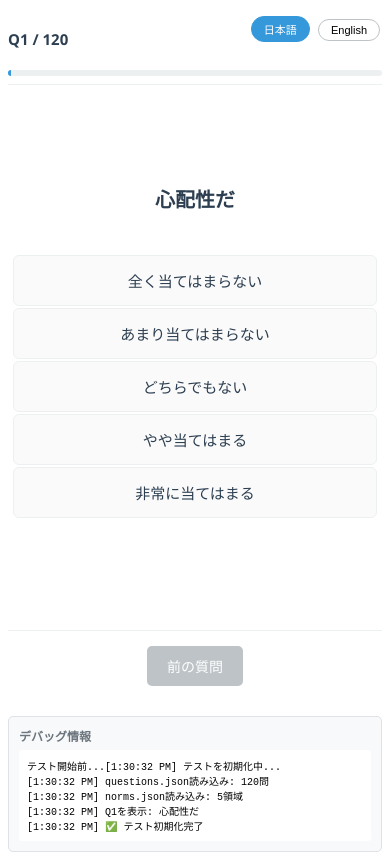
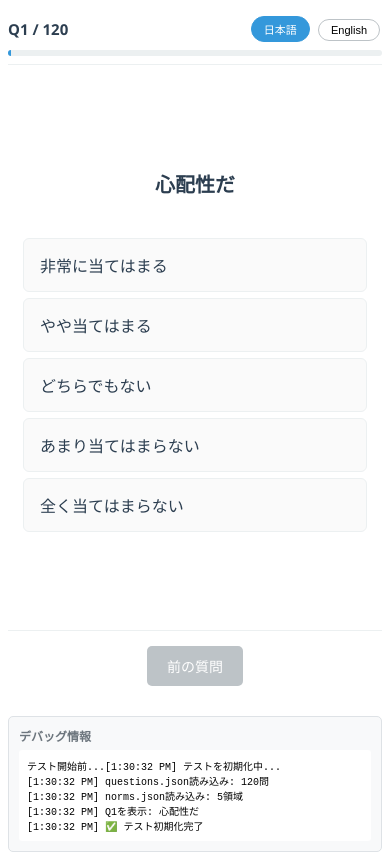
Before and after one commit to Yohn66/ipip-neo-120-jp, a plain HTML site: page test.html in a window 390 px wide. Drawn offline with Linux system fonts and the light colour scheme.

Commit message:
UI改善: 選択肢を数字なし左揃えに変更、レイアウト固定化

```diff
--- a/test.html
+++ b/test.html
@@ -88,10 +88,14 @@
             border-color: #3498db;
         }
 
-        /* 質問エリア */
+        /* 質問エリア - 固定高さで位置安定化 */
         .question-container {
-            margin-bottom: 20px;
+            margin-bottom: 15px;
             text-align: center;
+            min-height: 80px;
+            display: flex;
+            flex-direction: column;
+            justify-content: center;
         }
 
         .question-english {
@@ -99,31 +103,26 @@
             font-weight: bold;
             color: #2c3e50;
             line-height: 1.3;
-            margin-bottom: 25px;
+            margin-bottom: 0;
         }
 
         .question-japanese {
             font-size: 18px;
             color: #34495e;
-            margin-bottom: 30px;
+            margin-bottom: 0;
             line-height: 1.4;
         }
 
-        /* 言語切り替え */
-        .language-switch {
-            text-align: right;
-            margin-bottom: 20px;
-        }
-
-        /* 回答選択肢 - シンプルに */
+        /* 回答選択肢 - 改良版 */
         .answers-container {
             margin-bottom: 20px;
+            padding: 0 10px;
         }
 
         .answer-option {
             display: block;
-            margin: 3px 0;
-            padding: 12px 16px;
+            margin: 8px 0;
+            padding: 16px 20px;
             border: 1px solid #ecf0f1;
             border-radius: 6px;
             cursor: pointer;
@@ -131,6 +130,7 @@
             background-color: #fafafa;
             -webkit-tap-highlight-color: transparent;
             user-select: none;
+            text-align: left;
         }
 
         .answer-option:active {
@@ -144,20 +144,19 @@
         }
 
         .answer-option input[type="radio"] {
-            display: none; /* ラジオボタンを完全に非表示 */
+            display: none;
         }
 
         .answer-text {
-            font-size: 16px;
+            font-size: 17px;
             color: #2c3e50;
             font-weight: 400;
-            text-align: center;
         }
 
         .answer-text-en {
             font-size: 14px;
             color: #7f8c8d;
-            margin-top: 5px;
+            margin-top: 3px;
         }
 
         /* ナビゲーションボタン */
@@ -197,16 +196,20 @@
 
             .question-english {
                 font-size: 20px;
-                margin-bottom: 20px;
+            }
+
+            .question-container {
+                min-height: 70px;
+                margin-bottom: 12px;
             }
 
             .answer-option {
-                padding: 14px 12px;
-                margin: 2px 0;
+                padding: 14px 16px;
+                margin: 6px 0;
             }
 
             .answer-text {
-                font-size: 15px;
+                font-size: 16px;
             }
 
             .header-section {
@@ -226,11 +229,11 @@
             }
 
             .answer-text {
-                font-size: 14px;
+                font-size: 15px;
             }
 
             .answer-option {
-                padding: 12px 10px;
+                padding: 12px 14px;
             }
         }
 
@@ -313,21 +316,21 @@
         let currentLanguage = 'jp';
         let autoAdvanceEnabled = true;
 
-        // 回答選択肢のテキスト
+        // 回答選択肢のテキスト（案3: 数字なし）
         const answerOptions = {
             jp: [
-                { value: 1, text: "全く当てはまらない", en: "Very Inaccurate" },
+                { value: 5, text: "非常に当てはまる", en: "Very Accurate" },
+                { value: 4, text: "やや当てはまる", en: "Moderately Accurate" },
+                { value: 3, text: "どちらでもない", en: "Neither Accurate nor Inaccurate" },
                 { value: 2, text: "あまり当てはまらない", en: "Moderately Inaccurate" },
-                { value: 3, text: "どちらでもない", en: "Neither Accurate nor Inaccurate" },
-                { value: 4, text: "やや当てはまる", en: "Moderately Accurate" },
-                { value: 5, text: "非常に当てはまる", en: "Very Accurate" }
+                { value: 1, text: "全く当てはまらない", en: "Very Inaccurate" }
             ],
             en: [
-                { value: 1, text: "Very Inaccurate", jp: "全く当てはまらない" },
+                { value: 5, text: "Very Accurate", jp: "非常に当てはまる" },
+                { value: 4, text: "Moderately Accurate", jp: "やや当てはまる" },
+                { value: 3, text: "Neither Accurate nor Inaccurate", jp: "どちらでもない" },
                 { value: 2, text: "Moderately Inaccurate", jp: "あまり当てはまらない" },
-                { value: 3, text: "Neither Accurate nor Inaccurate", jp: "どちらでもない" },
-                { value: 4, text: "Moderately Accurate", jp: "やや当てはまる" },
-                { value: 5, text: "Very Accurate", jp: "非常に当てはまる" }
+                { value: 1, text: "Very Inaccurate", jp: "全く当てはまらない" }
             ]
         };
 
@@ -448,8 +451,14 @@
                 textDiv.className = 'answer-text';
                 textDiv.textContent = option.text;
 
+                // 二言語表示の場合のサブテキスト（現在は使用しない）
+                // const subTextDiv = document.createElement('div');
+                // subTextDiv.className = 'answer-text-en';
+                // subTextDiv.textContent = currentLanguage === 'jp' ? option.en : option.jp;
+
                 label.appendChild(radio);
                 label.appendChild(textDiv);
+                // label.appendChild(subTextDiv);
                 container.appendChild(label);
 
                 // クリックで選択（即座に反応）
```
